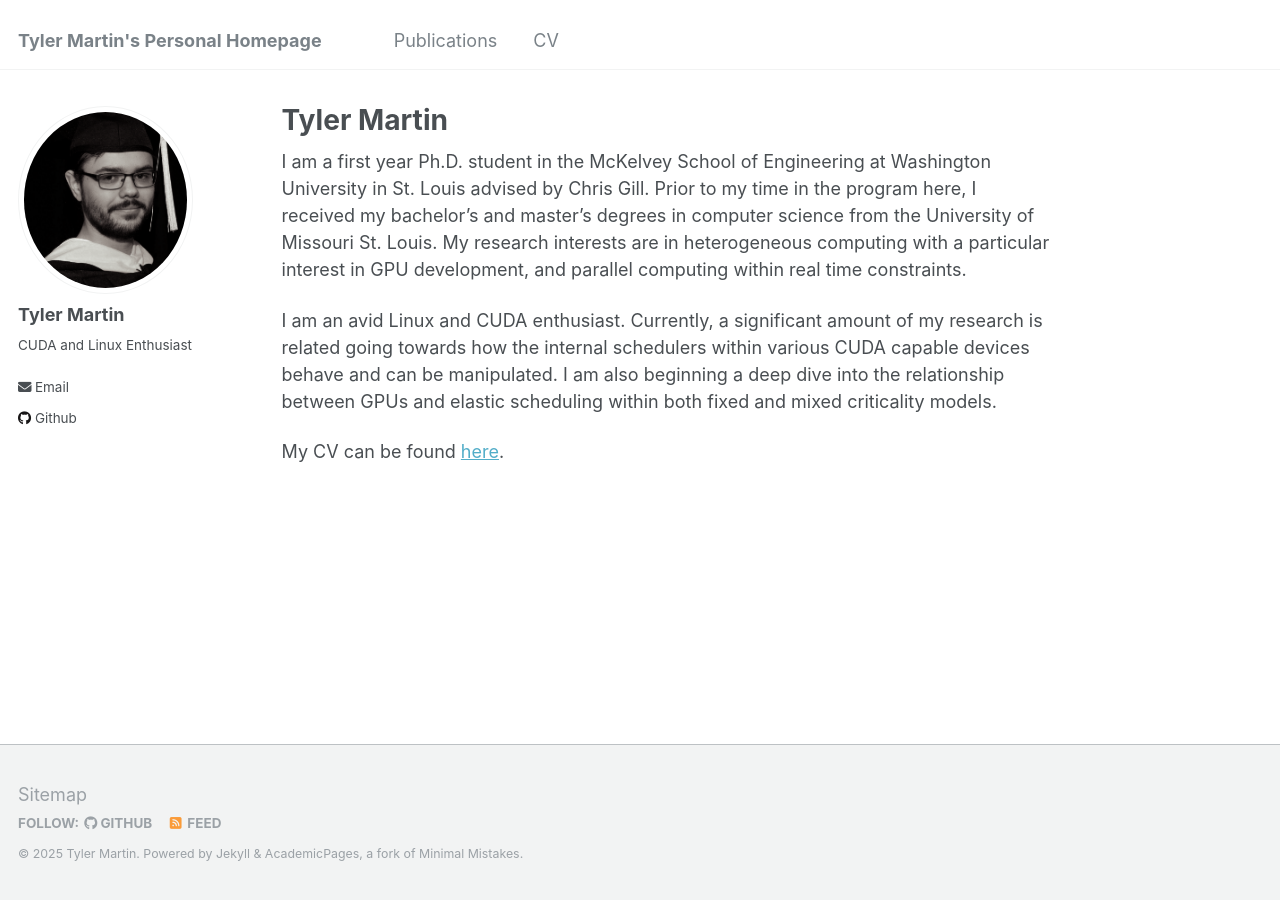
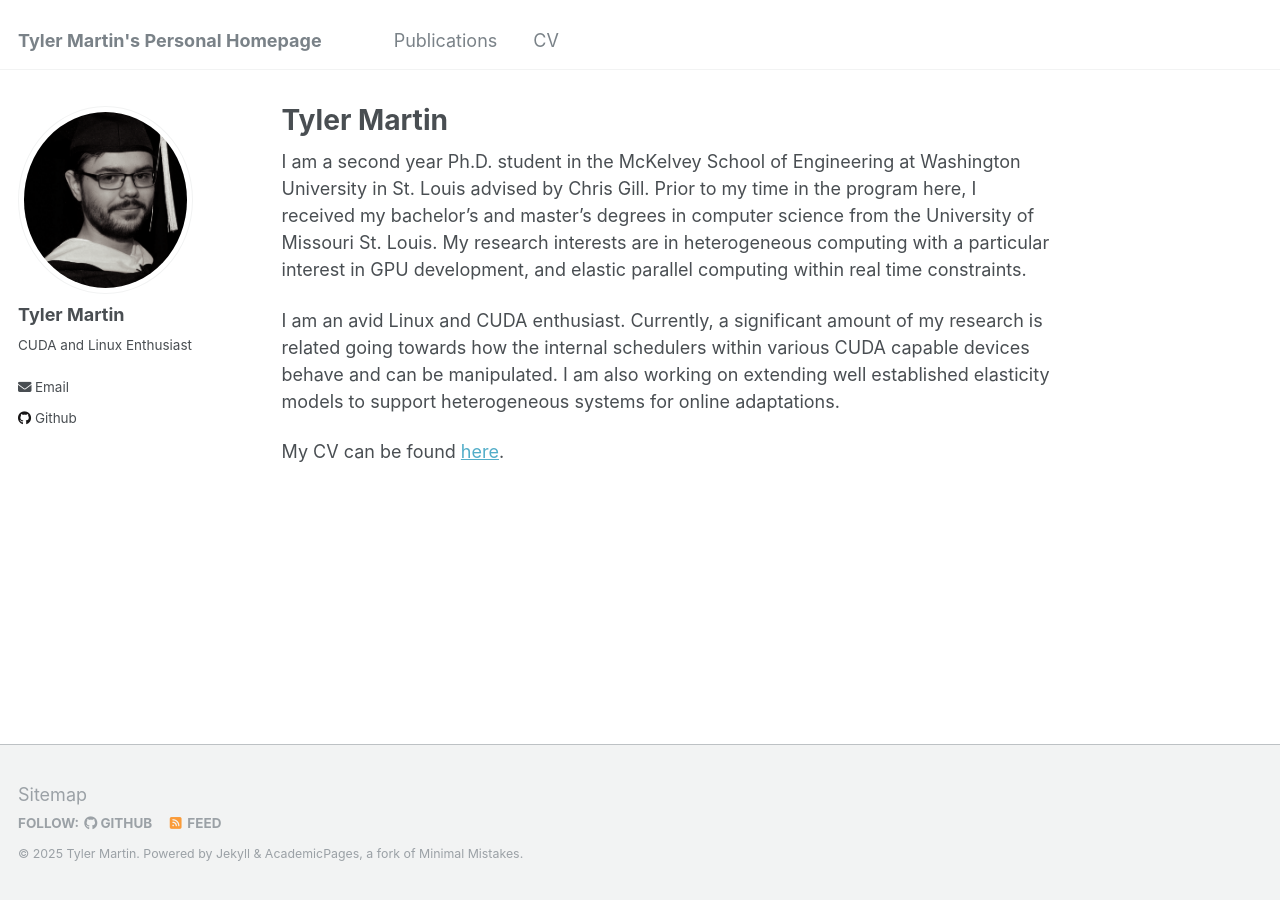
Before and after one commit to Tyler-S-M/tyler-s-m.github.io, a Jekyll site: the page built from _pages/about.md, in a window 1280 px wide. Built offline with Jekyll 4.4.1, drawn with Linux system fonts in a browser that asks for light colours.

Commit message:
Update about.md

```diff
--- a/_pages/about.md
+++ b/_pages/about.md
@@ -7,9 +7,9 @@ redirect_from:
   - /about.html
 ---
 
-I am a first year Ph.D. student in the McKelvey School of Engineering at Washington University in St. Louis advised by Chris Gill. Prior to my time in the program here, I received my bachelor's and master's degrees in computer science from the University of Missouri St. Louis. My research interests are in heterogeneous computing with a particular interest in GPU development, and parallel computing within real time constraints.
+I am a second year Ph.D. student in the McKelvey School of Engineering at Washington University in St. Louis advised by Chris Gill. Prior to my time in the program here, I received my bachelor's and master's degrees in computer science from the University of Missouri St. Louis. My research interests are in heterogeneous computing with a particular interest in GPU development, and elastic parallel computing within real time constraints.
 
-I am an avid Linux and CUDA enthusiast. Currently, a significant amount of my research is related going towards how the internal schedulers within various CUDA capable devices behave and can be manipulated. I am also beginning a deep dive into the relationship between GPUs and elastic scheduling within both fixed and mixed criticality models.
+I am an avid Linux and CUDA enthusiast. Currently, a significant amount of my research is related going towards how the internal schedulers within various CUDA capable devices behave and can be manipulated. I am also working on extending well established elasticity models to support heterogeneous systems for online adaptations.
 
 
 My CV can be found [here](https://tyler-s-m.github.io/files/CV.pdf "CV").
```
